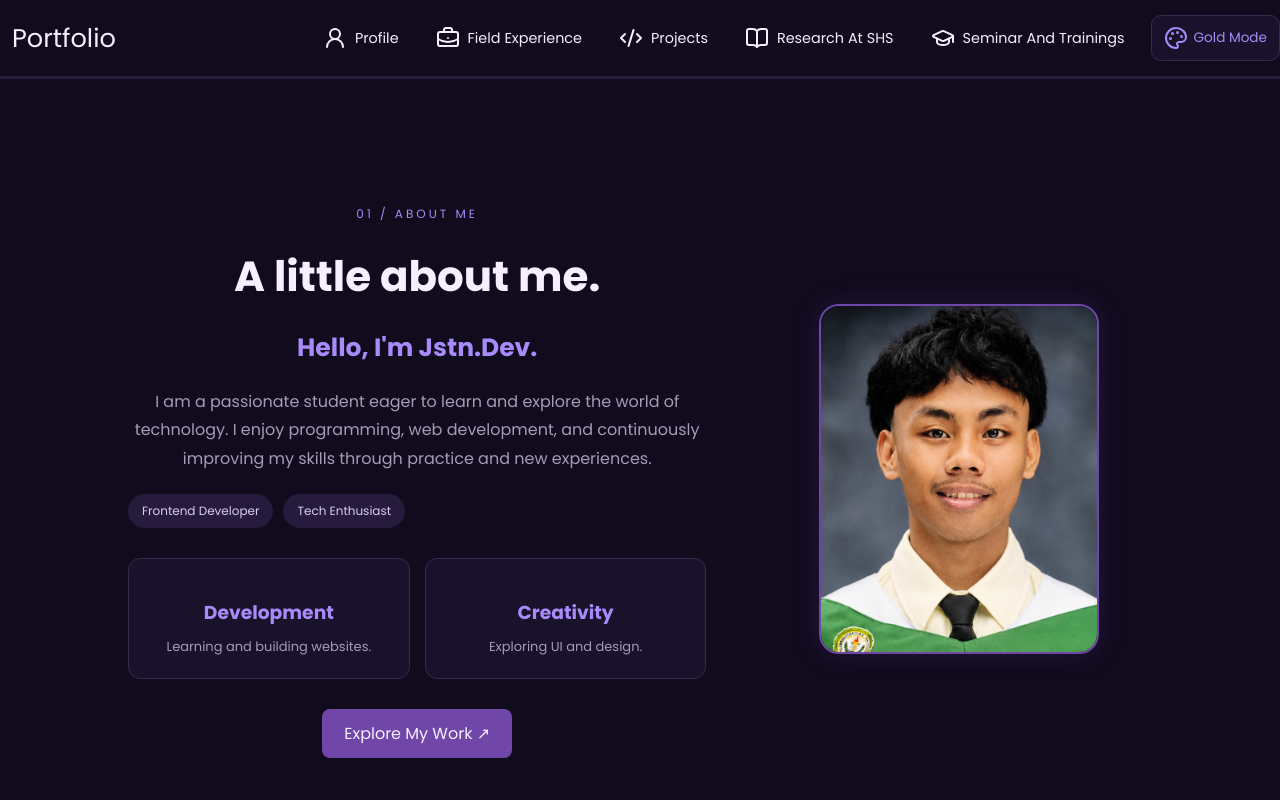
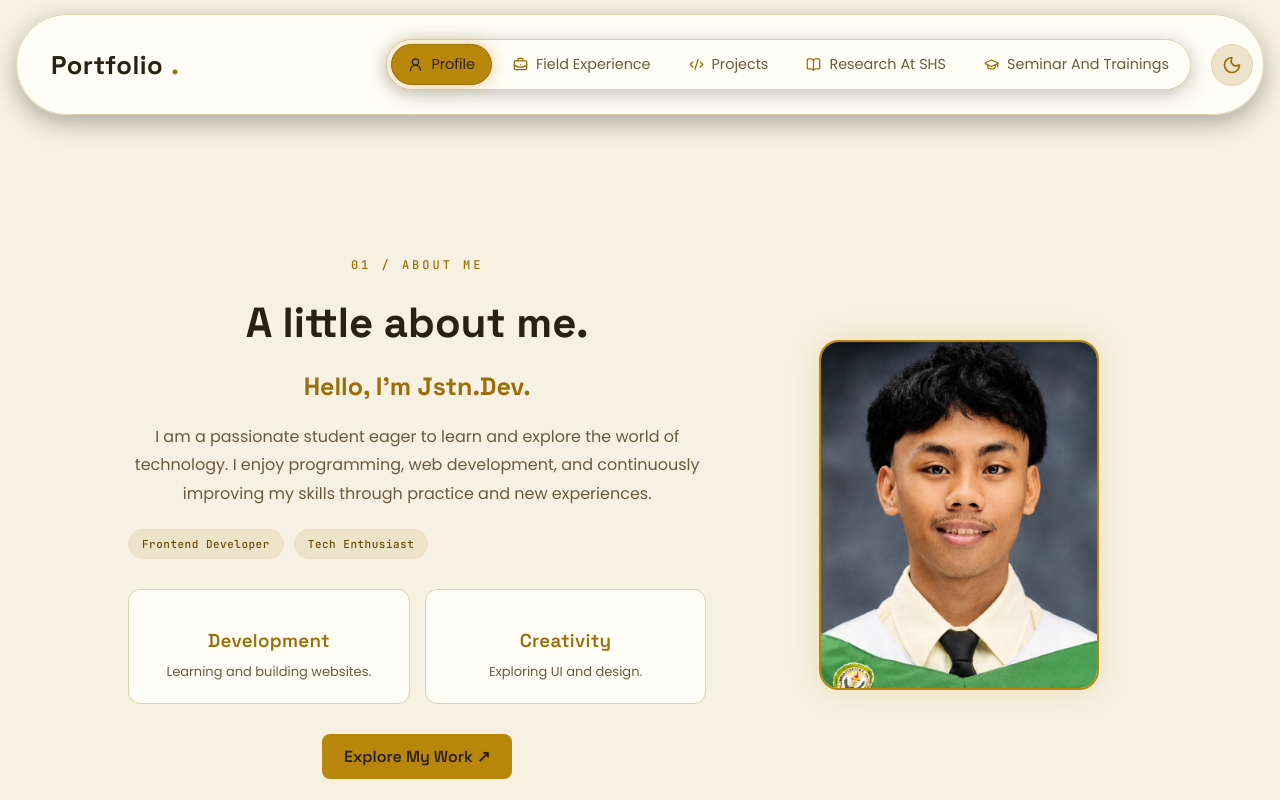
Before and after one commit to Kyuzoo0705/jstn-portfolio, a plain HTML site: page index.html in a window 1280 px wide. Shown: the top 800 px of the page. Drawn offline with nearby package versions, Linux system fonts and the light colour scheme.

Commit message:
Redesign navbar as floating pill, icon-only theme toggle, light/dark auto theme, typography upgrade

```diff
--- a/index.html
+++ b/index.html
@@ -6,10 +6,10 @@
     <link rel="preconnect" href="https://fonts.googleapis.com" />
     <link rel="preconnect" href="https://fonts.gstatic.com" crossorigin />
     <link
-      href="https://fonts.googleapis.com/css2?family=Poppins:ital,wght@0,100;0,200;0,300;0,400;0,500;0,600;0,700;0,800;0,900;1,100;1,200;1,300;1,400;1,500;1,600;1,700;1,800;1,900&display=swap"
+      href="https://fonts.googleapis.com/css2?family=Poppins:ital,wght@0,100;0,200;0,300;0,400;0,500;0,600;0,700;0,800;0,900;1,100;1,200;1,300;1,400;1,500;1,600;1,700;1,800;1,900&family=Space+Grotesk:wght@500;600;700&family=JetBrains+Mono:wght@500;600&display=swap"
       rel="stylesheet"
     />
-    <link rel="stylesheet" href="style.css?v=2" />
+    <link rel="stylesheet" href="style.css?v=8" />
     <title>Justin's Portfolio</title>
   </head>
   <body>
@@ -58,8 +58,8 @@
 </nav>
 <button class="theme-toggle" id="themeToggle"
     aria-label="Switch color theme">
-    <i data-lucide="palette"></i>
-    <span>Gold Mode</span>
+    <i data-lucide="sun" class="ti-sun"></i>
+    <i data-lucide="moon" class="ti-moon"></i>
 </button>
     <button class="hamburger" id="hamburger"
         aria-label="Toggle navigation"
@@ -152,31 +152,56 @@
     });
 
 
+    // ACTIVE NAV PILL (click + scroll spy)
+
+    function setActiveLink(hash) {
+        navLinks.forEach(link => {
+            link.classList.toggle(
+                "active",
+                link.getAttribute("href") === hash
+            );
+        });
+    }
+
+    navLinks.forEach(link => {
+        link.addEventListener("click", () => {
+            setActiveLink(link.getAttribute("href"));
+        });
+    });
+
+    const sections = document.querySelectorAll("section[id]");
+
+    const observer = new IntersectionObserver(
+        entries => {
+            entries.forEach(entry => {
+                if (entry.isIntersecting) {
+                    setActiveLink("#" + entry.target.id);
+                }
+            });
+        },
+        { rootMargin: "-40% 0px -55% 0px" }
+    );
+
+    sections.forEach(section => observer.observe(section));
+
+
     // THEME SELECTOR
 
+    // Both sun/moon icons are rendered once by lucide.createIcons();
+    // which one is visible is decided purely by CSS on html[data-theme].
     const themeToggle = document.getElementById("themeToggle");
-    const themeIcon = themeToggle.querySelector("i");
-    const themeText = themeToggle.querySelector("span");
 
+    // No saved choice yet? Follow the visitor's system preference.
     let currentTheme =
-        localStorage.getItem("portfolio-theme") || "purple";
+        localStorage.getItem("portfolio-theme") ||
+        (window.matchMedia("(prefers-color-scheme: light)").matches
+            ? "gold"
+            : "purple");
 
     function applyTheme(theme) {
         currentTheme = theme;
-
         document.documentElement.dataset.theme = theme;
-
-        themeIcon.setAttribute(
-            "data-lucide",
-            theme === "gold" ? "moon" : "palette"
-        );
-
-        themeText.textContent =
-            theme === "gold" ? "Purple Mode" : "Gold Mode";
-
         localStorage.setItem("portfolio-theme", theme);
-
-        lucide.createIcons();
     }
 
     applyTheme(currentTheme);
--- a/style.css
+++ b/style.css
@@ -37,24 +37,30 @@ html {
 
     --border: #38294F;
     --hover: #8B5FC7;
+
+    --font-display: 'Space Grotesk', poppins, sans-serif;
+    --font-mono: 'JetBrains Mono', monospace;
 }
 
-/* BLACK & GOLD THEME */
+/* BLACK & GOLD THEME - LIGHT */
 
 [data-theme="gold"] {
-    --bg: #0D0B08;
-    --bg-card: #17130D;
-    --surface: #292013;
+    --bg: #F7F1E3;
+    --bg-card: #FFFDF6;
+    --surface: #EDE3CB;
 
     --primary: #B8860B;
-    --accent: #E5B94F;
-    --accent-soft: #F5DFA6;
+    --accent: #9A6E08;
+    --accent-soft: #6B4D06;
 
-    --text: #FFF9E9;
-    --text-muted: #B7AA91;
+    --text: #2B2110;
+    --text-muted: #6B5B3E;
 
-    --border: #49391C;
-    --hover: #D4A62F;
+    --border: #DFD1AE;
+    --hover: #8A6508;
+
+    --font-display: 'Space Grotesk', poppins, sans-serif;
+    --font-mono: 'JetBrains Mono', monospace;
 }
 
 html,
@@ -78,29 +84,50 @@ body {
 header .logo {
   display: flex;
   flex-direction: row;
-  font-size: 3rem;
+  font-size: 1.6rem;
+  padding-left: 10px;
 }
 
 header .logo a {
     margin: 0;
+    font-family: var(--font-display);
+    font-weight: 700;
+    letter-spacing: 0.5px;
 }
 
+header .logo a::after {
+    content: ".";
+    color: var(--accent);
+}
+
+/* FLOATING PILL HEADER */
+
 header {
-    width: 100%;
-    min-width: 0;
+    width: calc(100% - 32px);
+    margin: 14px auto 0;
+    padding: 8px 10px 8px 12px;
+
     display: flex;
     justify-content: space-between;
     align-items: center;
     flex-shrink: 0;
-    border-bottom: 3px solid var(--surface);
+    gap: 10px;
+
+    /* near-opaque instead of backdrop blur - blur on a sticky
+       element repaints every scroll frame and lags on mobile */
+    background: color-mix(in srgb, var(--bg-card) 96%, transparent);
+
+    border: 1px solid var(--border);
+    border-radius: 999px;
+    box-shadow: 0 8px 24px #0000004d;
+
     z-index: 999;
     position: sticky;
-    background: var(--bg);
-    top: 0;
+    top: 14px;
 }
 
 header ul {
-gap: 5px;
+gap: 4px;
     padding: 0;
   display: flex;
 }
@@ -115,14 +142,11 @@ header a {
   display: flex;
   text-decoration: none;
   color: inherit;
-  margin: 0px 15px;
-  transition: transform 0.3s ease;
-  padding: 10px 25px;
-    gap: 15px;
-}
-
-header a:hover {
-  transform: scale(1.2);
+  margin: 0px;
+  transition: background-color 0.3s ease,
+              color 0.3s ease,
+              border-color 0.3s ease,
+              transform 0.3s ease;
 }
 
 section {
@@ -131,13 +155,65 @@ section {
     min-height: 100vh;
     text-align: center;
     position: relative;
-    scroll-margin-top: 80px;
+    scroll-margin-top: 110px;
 }
 
 .nav {
+  margin-left: auto;
+  margin-right: 10px;
+}
 
-  margin-left: auto;
-    margin-right: 10px;
+/* PILL NAVBAR */
+
+.nav ul {
+  background: var(--bg-card);
+  border: 1px solid var(--border);
+  border-radius: 999px;
+  padding: 6px;
+  box-shadow: 0 4px 20px #00000040;
+}
+
+.navBtn {
+  display: flex;
+  align-items: center;
+  gap: 8px;
+  white-space: nowrap;
+  padding: 9px 16px;
+  border-radius: 999px;
+  color: var(--text-muted);
+  border: 1px solid transparent;
+}
+
+/* lucide replaces <i data-lucide> with an <svg>, so target svg too */
+
+.navBtn i,
+.navBtn svg {
+  width: 17px;
+  height: 17px;
+  flex-shrink: 0;
+  color: var(--accent);
+  transition: 0.3s ease;
+}
+
+.navBtn.active i,
+.navBtn.active svg {
+  color: var(--text);
+}
+
+.navBtn:hover {
+  background: var(--surface);
+  color: var(--text);
+}
+
+.navBtn.active {
+  background: var(--primary);
+  color: var(--text);
+  border-color: var(--accent);
+  box-shadow: 0 0 16px color-mix(in srgb, var(--primary) 40%, transparent);
+}
+
+.navBtn.active i {
+  color: var(--text);
 }
 
 .image {
@@ -169,7 +245,13 @@ section {
     gap: 60px;
 }
 
+h1,
+h2 {
+    font-family: var(--font-display);
+}
+
 .section-label {
+    font-family: var(--font-mono);
     color: var(--accent);
     letter-spacing: 3px;
     font-size: 12px;
@@ -203,7 +285,10 @@ section {
     color: var(--accent-soft);
     padding: 8px 14px;
     border-radius: 20px;
-    font-size: 12px;
+    font-size: 11px;
+    font-family: var(--font-mono);
+    font-weight: 500;
+    letter-spacing: 0.5px;
 }
 
 .profile-details {
@@ -221,8 +306,11 @@ section {
 }
 
 .detail-card h3 {
+    font-family: var(--font-display);
+    font-weight: 600;
     color: var(--accent);
     margin-bottom: 8px;
+    letter-spacing: 0.3px;
 }
 
 .detail-card p {
@@ -237,6 +325,8 @@ section {
     color: var(--text);
     text-decoration: none;
     border-radius: 8px;
+    font-family: var(--font-display);
+    font-weight: 600;
     transition: 0.3s;
 }
 
@@ -256,7 +346,7 @@ section {
     object-fit: cover;
     border-radius: 20px;
     border: 2px solid var(--primary);
-    box-shadow: 0 0 30px #7046A833;
+    box-shadow: 0 0 30px color-mix(in srgb, var(--primary) 20%, transparent);
 }
 
 /* HAMBURGER BUTTON */
@@ -322,13 +412,14 @@ section {
 
     .nav {
         position: absolute;
-        top: 100%;
-        left: 0;
-        right: 0;
-        width: 100%;
+        top: calc(100% + 10px);
+        left: 10px;
+        right: 10px;
 
-        background: var(--bg-card);
-        border-bottom: 1px solid var(--border);
+        /* solid frosted-look panel, no blur (blur lags on mobile) */
+        background: color-mix(in srgb, var(--bg-card) 97%, transparent);
+        border-radius: 20px;
+        box-shadow: 0 10px 30px #00000033;
 
         max-height: 0;
         overflow: hidden;
@@ -354,6 +445,13 @@ section {
         gap: 5px;
         margin: 0;
         padding: 0;
+
+        /* reset the desktop pill container so it doesn't
+           become a giant oblong inside the dropdown */
+        background: transparent;
+        border: none;
+        border-radius: 0;
+        box-shadow: none;
     }
 
     .nav li {
@@ -367,15 +465,6 @@ section {
         padding: 12px;
         margin: 0;
         white-space: normal;
-    }
-
-    .theme-toggle {
-        margin-left: auto;
-        padding: 10px;
-    }
-
-    .theme-toggle span {
-        display: none;
     }
 
     /* Profile */
@@ -420,49 +509,59 @@ section {
     }
 }
 
-.navBtn {
-    display: flex;
-    align-items: center;
-    gap: 8px;
-    white-space: nowrap;
-}
-
-.navBtn i {
-    width: 17px;
-    height: 17px;
-    color: var(--accent);
-    transition: 0.3s ease;
-}
-
-.navBtn:hover i {
-    color: var(--text);
-}
+/* THEME TOGGLE - icon-only round switch */
 
 .theme-toggle {
-    display: flex;
-    align-items: center;
-    gap: 8px;
+    display: grid;
+    place-items: center;
+    flex-shrink: 0;
 
-    padding: 10px 14px;
+    width: 42px;
+    height: 42px;
 
-    background: var(--bg-card);
+    background: var(--surface);
     color: var(--accent);
 
     border: 1px solid var(--border);
-    border-radius: 10px;
+    border-radius: 999px;
 
     cursor: pointer;
-    transition: 0.3s ease;
+    transition: background-color 0.3s ease,
+                color 0.3s ease,
+                border-color 0.3s ease,
+                box-shadow 0.3s ease;
+}
+
+/* stack both icons in the same cell */
+
+.theme-toggle i,
+.theme-toggle svg {
+    grid-area: 1 / 1;
+    width: 20px;
+    height: 20px;
+    transition: transform 0.5s ease;
+}
+
+/* dark (purple) -> show sun; light (gold) -> show moon */
+
+html[data-theme="purple"] .theme-toggle .ti-moon,
+html[data-theme="gold"] .theme-toggle .ti-sun {
+    display: none;
 }
 
 .theme-toggle:hover {
-    background: var(--surface);
     border-color: var(--accent);
+    box-shadow: 0 0 16px color-mix(in srgb, var(--accent) 40%, transparent);
 }
 
-.theme-toggle i {
-    width: 18px;
-    height: 18px;
+.theme-toggle:hover i,
+.theme-toggle:hover svg {
+    transform: rotate(40deg) scale(1.15);
+}
+
+.theme-toggle:active i,
+.theme-toggle:active svg {
+    transform: rotate(180deg);
 }
 
 body,
@@ -475,45 +574,27 @@ header,
                 border-color 0.3s ease;
 }
 
-@media (max-width: 1100px) {
-    .theme-toggle span {
-        display: none;
-    }
-
-    .theme-toggle {
-        padding: 10px;
-    }
-}
-
 /* LAPTOP / SMALL DESKTOP - compact nav so links fit */
 
 @media (min-width: 1101px) and (max-width: 1500px) {
 
-    header .logo {
-        font-size: 1.6rem;
+    header a {
+        padding: 8px 12px;
+        gap: 8px;
     }
 
-    header a {
-        padding: 10px 12px;
-        margin: 0 4px;
-        gap: 10px;
+    .nav ul {
+        padding: 4px;
     }
 
-    header a:hover {
-        transform: scale(1.05);
+    .navBtn i,
+    .navBtn svg {
+        width: 15px;
+        height: 15px;
     }
 
     .navBtn span {
         font-size: 0.9rem;
-    }
-
-    .theme-toggle {
-        padding: 10px 12px;
-        gap: 6px;
-    }
-
-    .theme-toggle span {
-        font-size: 0.85rem;
     }
 }
 
```
